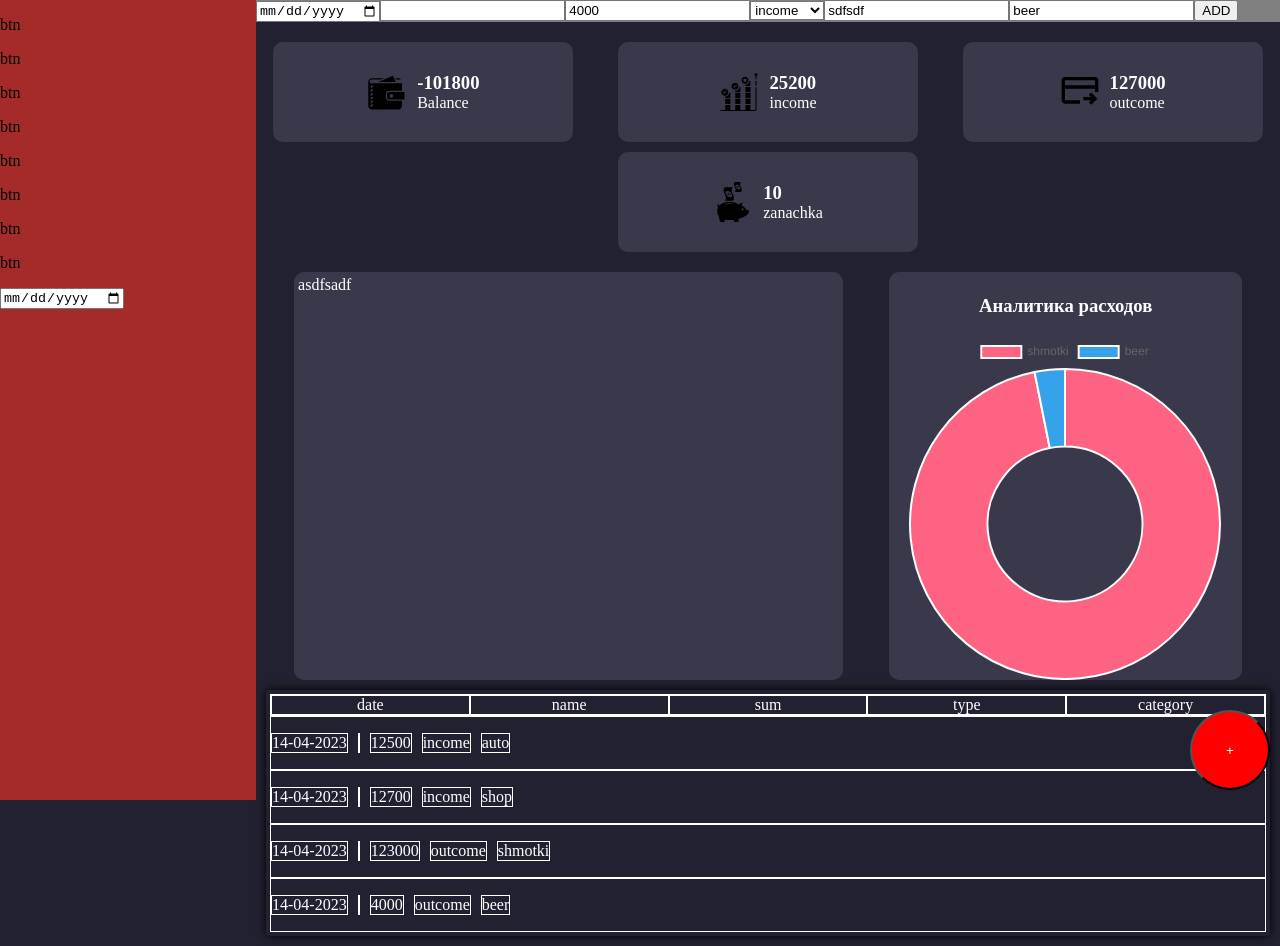
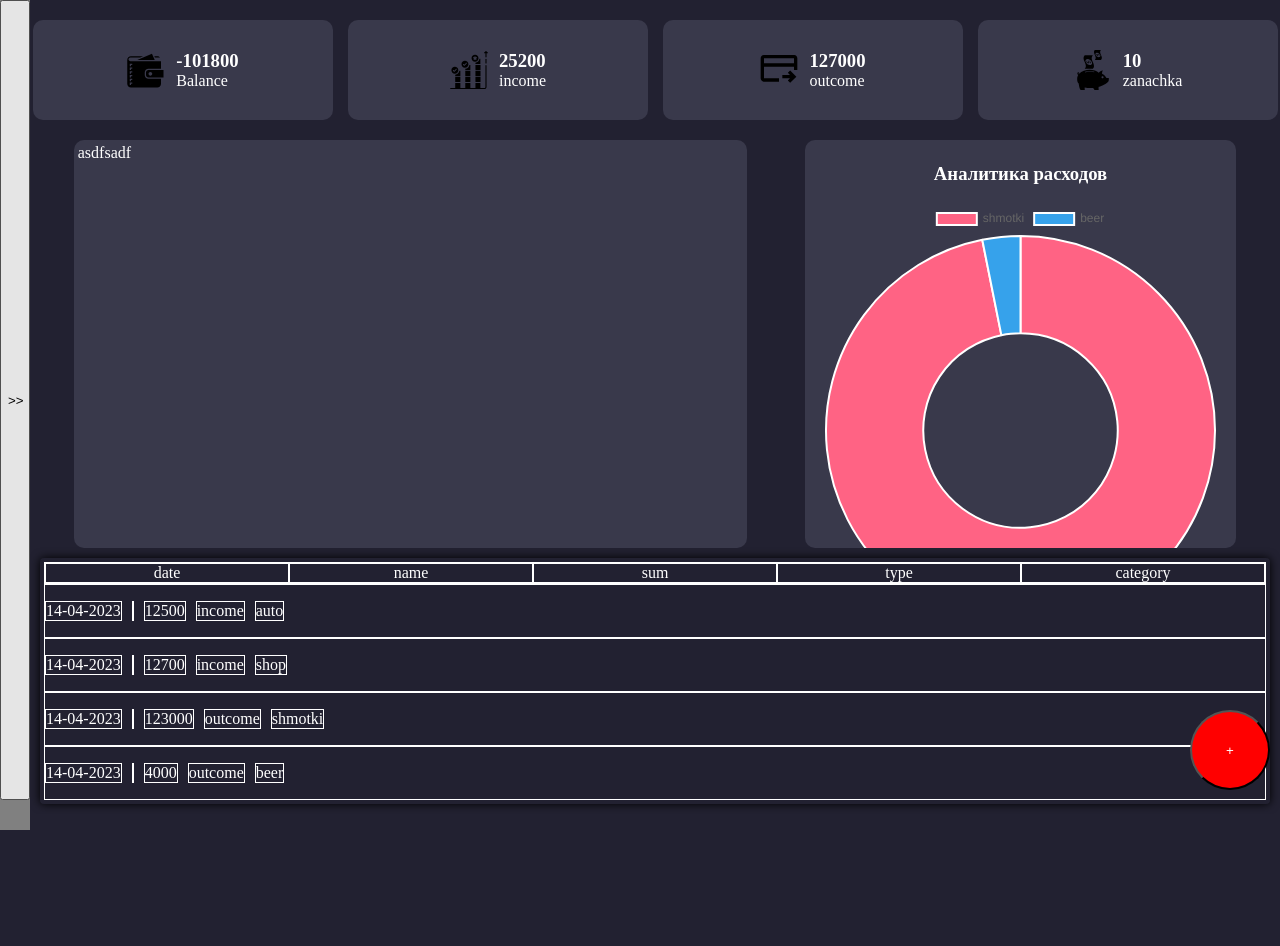
Before and after one commit to shinkar94/myMoney2, a React (Vite) app: page /homepage in a window 1280 px wide. After the commit the page ends 814 px from the top, so only its background shows below. Built offline with nearby package versions, Linux system fonts and the light colour scheme.

Commit message:
add modol windows
сделали модалки

```diff
--- a/package.json
+++ b/package.json
@@ -11,12 +11,14 @@
   "dependencies": {
     "@types/jest": "^29.5.1",
     "@types/react-redux": "^7.1.25",
+    "@types/react-router-dom": "^5.3.3",
     "@types/styled-components": "^5.1.26",
     "@types/uuid": "^9.0.1",
     "chart.js": "^4.2.1",
     "react": "^18.2.0",
     "react-dom": "^18.2.0",
     "react-redux": "^8.0.5",
+    "react-router-dom": "^6.10.0",
     "redux": "^4.2.1",
     "styled-components": "^5.3.9",
     "uuid": "^9.0.0"
--- a/src/App.css
+++ b/src/App.css
@@ -1,6 +1,26 @@
-body{
+body {
     padding: 0;
     margin: 0;
     border: 0;
     background: #222131;
 }
+::-webkit-scrollbar {
+    width: 0px;
+    height: 0px;
+    background: #86ADD4;
+}
+
+/*добавим рамку*/
+
+ ::-webkit-scrollbar-track {
+      border: 1px solid rgba(255, 255, 255, 0.25);
+      box-shadow: inset 0 0 2.5px 2px rgba(0, 0, 0, 0.5);
+  }
+
+/*стиль самого язычка*/
+
+ ::-webkit-scrollbar-thumb {
+      background: linear-gradient(45deg, #3765E8, #00ffff);
+      border-radius: 15px;
+
+}
--- a/src/App.tsx
+++ b/src/App.tsx
@@ -8,7 +8,7 @@ import {AddOperationForm} from "./component/AddOperationForm/AddOperationForm";
 
 function App() {
     const state = useAppSelector(state => state.allState)
-    const dispatch= useAppDispatch()
+    // const dispatch= useAppDispatch()
 
     const sum = (type: string) => {
         return state.filter(item =>
@@ -19,10 +19,10 @@ function App() {
         <div className="App">
             <Wrapper>
                 <SideBar/>
-                <div className="contentWrapper" style={{width: "80vw"}}>
-                    <AddOperationForm dispatch={dispatch}/>
+                <ContentWrapper>
+                    <AddOperationForm />
                     <Content totalIncome={sum('income')} totalOutcome={sum('outcome')} state={state}/>
-                </div>
+                </ContentWrapper>
             </Wrapper>
         </div>
     )
@@ -31,10 +31,15 @@ function App() {
 export default App
 
 
+
+
 const Wrapper = styled.div`
-  width: 100vw;
+
   height: 100vh;
-  background: gray;
+  background: red;
   display: flex;
 
 `
+const ContentWrapper = styled.div`
+  padding-left: 30px;
+`
--- a/src/component/AddOperationForm/AddOperationForm.tsx
+++ b/src/component/AddOperationForm/AddOperationForm.tsx
@@ -5,12 +5,15 @@ import {SuperInput} from '../common/SuperInput';
 import {SuperButton} from '../common/SuperButton';
 import {Dispatch} from 'redux';
 import {SuperSelect} from '../common/SuperSelect';
+import {useAppDispatch} from "../../Hok/useAppSelector";
+import styled, {css} from "styled-components";
 
-type AddOperationFormType = {
-    dispatch: Dispatch
-}
 
-export const AddOperationForm: React.FC<AddOperationFormType> = (props) => {
+
+export const AddOperationForm = () => {
+
+    const dispatch= useAppDispatch()
+
 
     const [newItem, setNewItem] = useState<OperationsType>({
         id: v1(),
@@ -22,6 +25,8 @@ export const AddOperationForm: React.FC<AddOperationFormType> = (props) => {
         category: 'beer'
     })
 
+    const [collapsedForm, setCollapsedForm] = useState<boolean>(false)
+
     const options = [
         {id: 1, value: 'income'},
         {id: 2, value: 'outcome'}
@@ -30,13 +35,13 @@ export const AddOperationForm: React.FC<AddOperationFormType> = (props) => {
 
     const onClickHandler = () => {
         // Рома, сделай диспатч
-        props.dispatch(addOperationAC(newItem))
+        dispatch(addOperationAC(newItem))
     }
 
     return (
         <div>
             {/*<input type="text" value={newItem.name} onChange={onChangHandler}/>*/}
-            <div>
+            <ModalOperationForm collapsedForm={collapsedForm}>
                 <SuperInput property={'date'} newItem={newItem} type={'date'} setNewItem={setNewItem}
                             value={newItem.date}/>
                 <SuperInput property={'name'} newItem={newItem} type={'text'} setNewItem={setNewItem}
@@ -51,9 +56,9 @@ export const AddOperationForm: React.FC<AddOperationFormType> = (props) => {
                 <SuperInput property={'category'} newItem={newItem} type={'text'} setNewItem={setNewItem}
                             value={newItem.category}/>
                 <SuperButton callBack={onClickHandler} name={'ADD'}/>
-            </div>
+            </ModalOperationForm>
 
-            <button style={{
+            <button onClick={()=>setCollapsedForm(!collapsedForm)} style={{
                 position: 'fixed',
                 bottom: '10px',
                 right: '10px',
@@ -67,3 +72,21 @@ export const AddOperationForm: React.FC<AddOperationFormType> = (props) => {
         </div>
     );
 };
+
+type ModalType = {
+    collapsedForm: boolean
+}
+const ModalOperationForm = styled.div<ModalType>`
+  position: fixed;
+  top: -74px;
+  left: 50%;
+  display: flex;
+  flex-direction: column;
+  width: 300px;
+  transform: translate(-50%, -50%);
+  transition: 1s;
+  ${props => props.collapsedForm && css`
+    top: 50%;
+  `}
+
+`
--- a/src/component/Content/Content.tsx
+++ b/src/component/Content/Content.tsx
@@ -6,8 +6,11 @@ import pigIcon from '../../img/pig.svg'
 import walletIcon from '../../img/wallet.svg'
 import {HomePage} from "./Main/HomePage";
 
+
 import {JobApplication} from "./JobApplication/JobApplication";
 import {OperationsType} from "../../Reducer/allStateReducer";
+import {Navigate, Route, Routes} from 'react-router-dom';
+import {Error404} from '../common/Error';
 
 type ContentType = {
     totalIncome: number
@@ -16,7 +19,7 @@ type ContentType = {
 }
 
 export const Content: React.FC<ContentType> = (props) => {
-    const {totalIncome, totalOutcome,state} = props
+    const {totalIncome, totalOutcome, state} = props
     return (
         <StContent>
             <TopAnalyticsCard>
@@ -26,8 +29,12 @@ export const Content: React.FC<ContentType> = (props) => {
                 <JobApplication img={pigIcon} value={10} name={"zanachka"}/>
             </TopAnalyticsCard>
             <Main>
-                {/*тут route*/}
-                <HomePage state={state} totalOutcome={totalOutcome}/>
+                <Routes>
+                    {/*тут route*/}
+                    <Route path={'/homepage'} element={<HomePage state={state} totalOutcome={totalOutcome}/>}/>
+                    <Route path={'/'} element={<Navigate to={'/homepage'}/>}/>
+                    <Route path={'/*'} element={<Error404/>}/>
+                </Routes>
             </Main>
 
         </StContent>
@@ -35,7 +42,12 @@ export const Content: React.FC<ContentType> = (props) => {
 };
 
 const StContent = styled.div`
+
+  width: calc(100vw - 30px);
   background: #222131;
+
+
+
 `
 const TopAnalyticsCard = styled.div`
   color: white;
--- a/src/component/SideBar/SideBar.tsx
+++ b/src/component/SideBar/SideBar.tsx
@@ -1,17 +1,50 @@
-import React from 'react';
+import React, {useState} from 'react';
+import {NavLink} from 'react-router-dom';
+import styled, {css} from "styled-components";
 
 export const SideBar = () => {
+
+    const [navWindow, setNavWindow] = useState<boolean>(false)
+
     return (
-        <div className="sideBar" style={{width: "20vw", background: "brown"}}>
-            <p>btn</p>
-            <p>btn</p>
-            <p>btn</p>
-            <p>btn</p>
-            <p>btn</p>
-            <p>btn</p>
-            <p>btn</p>
-            <p>btn</p>
+        <Nav navWindow={navWindow}>
+            <NavLink to={'/'}> HOME-PAGE </NavLink>
+            <NavLink to={'/'}> CALENDAR </NavLink>
+            <NavLink to={'/'}> ГРВФИКИ </NavLink>
+            <NavLink to={'/'}> КАТЕГОРИИ </NavLink>
+            <NavLink to={'/'}> РЕГУЛЯРНЫЕ ПЛАТЕЖИ </NavLink>
+            <NavLink to={'/'}> ВАЛЮТА </NavLink>
+            <button onClick={()=>setNavWindow(!navWindow)}>{navWindow ? `<<` : `>>` }</button>
             <input type="date"/>
-        </div>
+        </Nav>
     );
 };
+
+type NavType = {
+    navWindow: boolean
+}
+const Nav = styled.div<NavType>`
+  position: fixed;
+  top: 0;
+  left: -215px;
+  display: flex;
+  flex-direction: column;
+  width: 200px;
+  height: 100vh;
+  padding: 15px 30px 15px 15px;
+  background-color: grey;
+  transition: 0.5s;
+  ${props => props.navWindow && css`
+    left: 0;
+  `}
+  & button {
+    position: absolute;
+    top: 0;
+    right: 0;
+    height: 100vh;
+    width: 30px;
+
+  }
+
+
+`
--- /dev/null
+++ b/src/component/common/Error.tsx
@@ -0,0 +1,9 @@
+import React from 'react';
+
+export const Error404 = () => {
+    return (
+        <div style={{color: "white"}}>
+            ERROR
+        </div>
+    );
+};
--- a/src/main.tsx
+++ b/src/main.tsx
@@ -4,11 +4,14 @@ import App from './App'
 import './index.css'
 import {Provider} from "react-redux";
 import {store} from "./Store/store-redux";
+import {BrowserRouter} from "react-router-dom";
 
 ReactDOM.createRoot(document.getElementById('root') as HTMLElement).render(
   <React.StrictMode>
       <Provider store={store}>
+          <BrowserRouter>
           <App />
+          </BrowserRouter>
       </Provider>
   </React.StrictMode>,
 )
```
Also changed, not shown: src/img/burger.svg (added), 1 other file (tests, documents, lock files or other folders).
